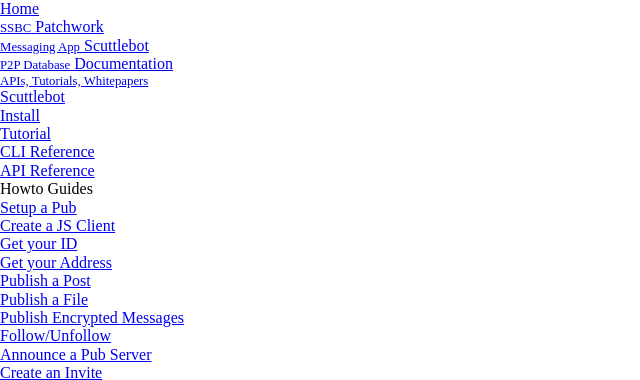
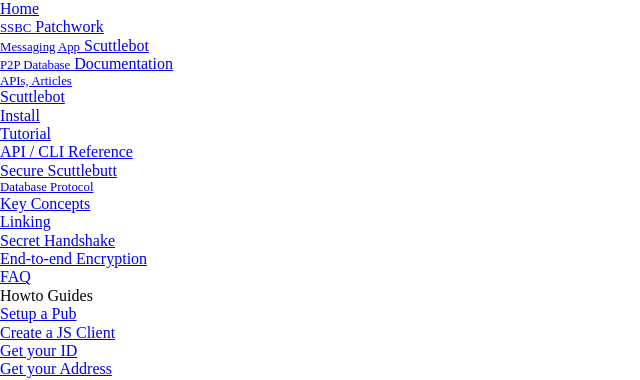
Before and after one commit to ssbc/ssb-server, a website: page index.html in a window 1280 px wide. Shown: the top 380 px of the page, without its empty margins (0-640 px from the left). Drawn offline with nearby package versions, Linux system fonts and the light colour scheme.

Commit message:
update navs

```diff
--- a/index.html
+++ b/index.html
@@ -20,7 +20,7 @@
       Scuttlebot<br><small>P2P Database</small>
     </a>
       <a class="topnav-item " href="/docs" title="Documentation">
-      Documentation<br><small>APIs, Tutorials, Whitepapers</small>
+      Documentation<br><small>APIs, Articles</small>
     </a>
     </div>
   </div>
@@ -37,10 +37,27 @@
       <a href="/docs/scuttlebot/tutorial.html" title="Tutorial">Tutorial</a>
     </div>
         <div class="leftnav-item ">
-      <a href="/docs/scuttlebot/cli-reference.html" title="CLI Reference">CLI Reference</a>
+      <a href="/docs/api/scuttlebot.html" title="API / CLI Reference">API / CLI Reference</a>
+    </div>
+      </div>
+      <div class="leftnav-item ">
+      <a href="/secure-scuttlebutt" title="Secure Scuttlebutt">Secure Scuttlebutt<br><small>Database Protocol</small></a>
+    </div>
+      <div class="leftnav-subitems">
+        <div class="leftnav-item ">
+      <a href="/docs/ssb/key-concepts.html" title="Key Concepts">Key Concepts</a>
     </div>
         <div class="leftnav-item ">
-      <a href="/docs/api/scuttlebot.html" title="API Reference">API Reference</a>
+      <a href="/docs/ssb/linking.html" title="Linking">Linking</a>
+    </div>
+        <div class="leftnav-item ">
+      <a href="/docs/ssb/secret-handshake.html" title="Secret Handshake">Secret Handshake</a>
+    </div>
+        <div class="leftnav-item ">
+      <a href="/docs/ssb/end-to-end-encryption.html" title="End-to-end Encryption">End-to-end Encryption</a>
+    </div>
+        <div class="leftnav-item ">
+      <a href="/docs/ssb/faq.html" title="FAQ">FAQ</a>
     </div>
       </div>
       <div class="leftnav-item">Howto Guides</div>
```
